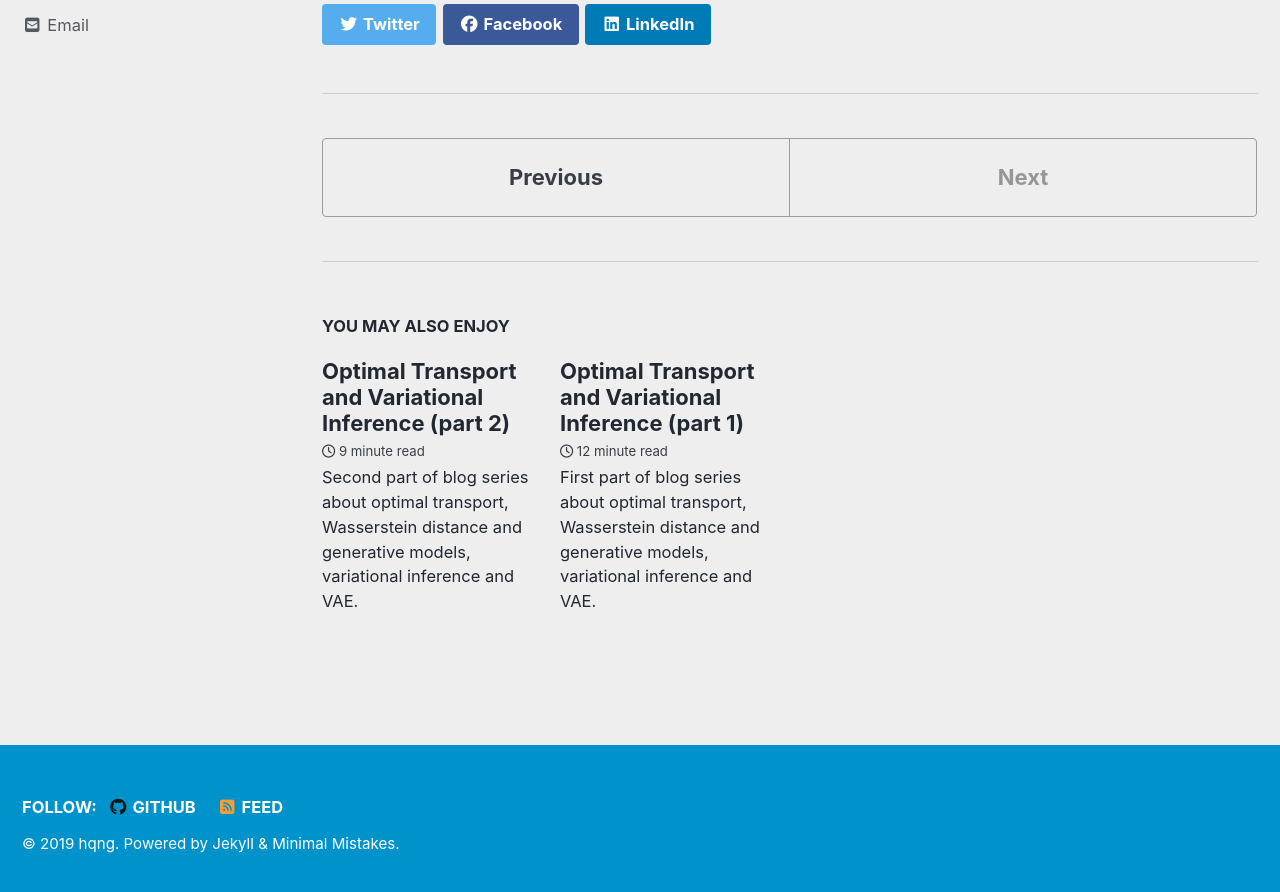
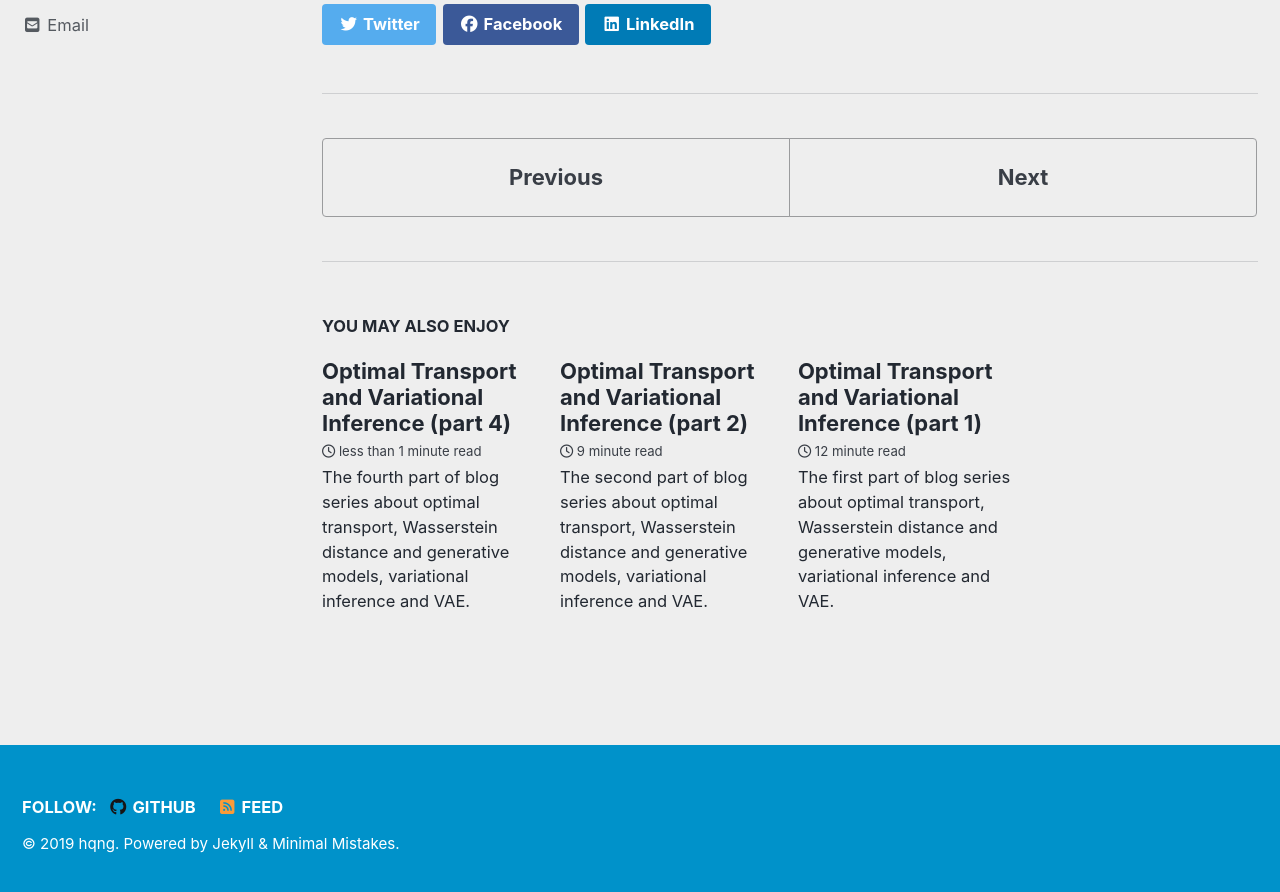
Before and after one commit to hqng/hqng.github.io, a Jekyll site: the page built from _posts/2019-09-07-OTandInference-p3.md, in a window 1280 px wide and 900 px high, scrolled down 9130 px. Shown: the top 892 px of the window. Built offline with Jekyll 4.4.1, drawn with Linux system fonts in a browser that asks for light colours; cached includes are drawn as plain includes; nearby versions of some CDN libraries; formulas are drawn with MathJax 3; some of the changed text lies outside the part shown.

Commit message:
upload post 4

```diff
--- a/_posts/2019-08-12-OTandInference-p1.md
+++ b/_posts/2019-08-12-OTandInference-p1.md
@@ -8,7 +8,7 @@ toc: true
 tags:
   - VAE
   - OT
-excerpt: "First part of blog series about optimal transport, Wasserstein distance and generative models, variational inference and VAE."
+excerpt: "The first part of blog series about optimal transport, Wasserstein distance and generative models, variational inference and VAE."
 ---
 
 Recent research in generative models have borrowed ideas from classic probabilistic frameworks. Such a model is VAE, an improvement of variational inference. Similar to VI, VAE's objective is to minimize the KL divergence between parameterized posterior and true posterior with respect to a variational family. Alternatively, a number of works attempt to enhance feature-learning and data-generating power of VAE by using different probability divergences. Among these approaches, Wasserstein distance brought from Optimal Transport (OT) is particularly promising. This article will survey several VI models that utilize Wasserstein distance. <br>
--- a/_posts/2019-08-25-OTandInference-p2.md
+++ b/_posts/2019-08-25-OTandInference-p2.md
@@ -8,7 +8,7 @@ toc: true
 tags:
   - VAE
   - OT
-excerpt: "Second part of blog series about optimal transport, Wasserstein distance and generative models, variational inference and VAE."
+excerpt: "The second part of blog series about optimal transport, Wasserstein distance and generative models, variational inference and VAE."
 ---
 
 ## [***Part 1***](/variational%20inference/OTandInference-p1/)
--- a/_posts/2019-09-07-OTandInference-p3.md
+++ b/_posts/2019-09-07-OTandInference-p3.md
@@ -8,7 +8,7 @@ toc: true
 tags:
   - VAE
   - OT
-excerpt: "Third part of blog series about optimal transport, Wasserstein distance and generative models, variational inference and VAE."
+excerpt: "The third part of blog series about optimal transport, Wasserstein distance and generative models, variational inference and VAE."
 ---
 
 ## [***Part 2***](/variational%20inference/OTandInference-p2/)
@@ -247,7 +247,7 @@ We then can substitute Frobenius inner product for integral in OT's primal form:
 $$ \small
 \begin{align}
 & W_{p}^{p}(\mu, \nu)=\min _{P \in U(a, b)}\left\langle P, M_{X Y}\right\rangle \label{eq3.10} \tag{3.10} \\
-\text{where:} \: & \left\langle \cdot, \cdot \right\rangle \: \text{is } \href{https://en.wikipedia.org/wiki/Frobenius_inner_product}{Frobenius inner product} \nonumber
+\text{where:} \: & \left\langle \cdot, \cdot \right\rangle \: \text{is } \href{https://en.wikipedia.org/wiki/Frobenius_inner_product}{\text{Frobenius inner product}} \nonumber
 \end{align}
 $$
 {% endraw %}
--- /dev/null
+++ b/_posts/2019-09-20-OTandInference-p4.md
@@ -0,0 +1,14 @@
+---
+mathjax: true
+title: "Optimal Transport and Variational Inference (part 4)"
+classes: wide
+categories:
+  - Variational Inference
+toc: true
+tags:
+  - VAE
+  - OT
+excerpt: "The fourth part of blog series about optimal transport, Wasserstein distance and generative models, variational inference and VAE."
+---
+
+## [***Part 3***](/variational%20inference/OTandInference-p3/)
```
Also changed, not shown: other parts of _posts/2019-09-07-OTandInference-p3.md (+1 -1 lines), _statistics/statistical-theory.md (+1 -1 lines).
